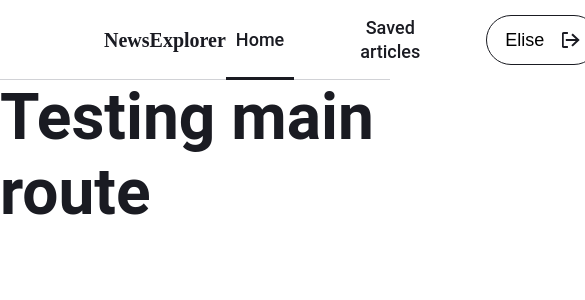
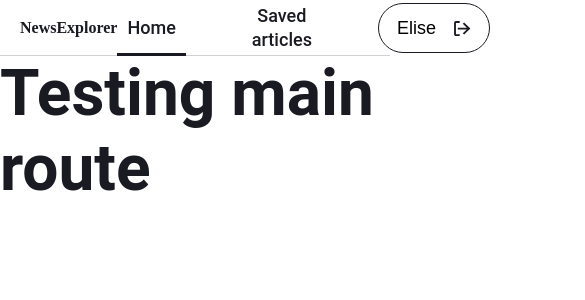
Before and after one commit to rileydanejohnston/news-explorer-frontend, a React (Create React App) app: page / in a window 390 px wide. Shown: the top 300 px of the page, 585 px wide, since content can reach past the window. Built offline with nearby package versions, Linux system fonts and the light colour scheme.

Commit message:
feat: add media queries to header comp

```diff
--- a/src/components/Header/styledHeader.js
+++ b/src/components/Header/styledHeader.js
@@ -8,6 +8,16 @@ export const Wrapper = styled.header`
   height: 80px;
   padding: 0 104px;
   box-shadow: 0px -1px 0px 0px #D1D2D6 inset;
+
+  @media( max-width: 1023px) {
+    height: 66px;
+    padding: 0 40px;
+  }
+
+  @media( max-width: 425px) {
+    height: 56px;
+    padding: 0 16px 0 20px;
+  }
 `;
 
 export const Logo = styled(Link)`
@@ -18,4 +28,8 @@ export const Logo = styled(Link)`
   font-weight: 700;
   line-height: 24px;
   letter-spacing: 0px;
+
+  @media( max-width: 425px ) {
+    font-size: 16px;
+  }
 `;
```
